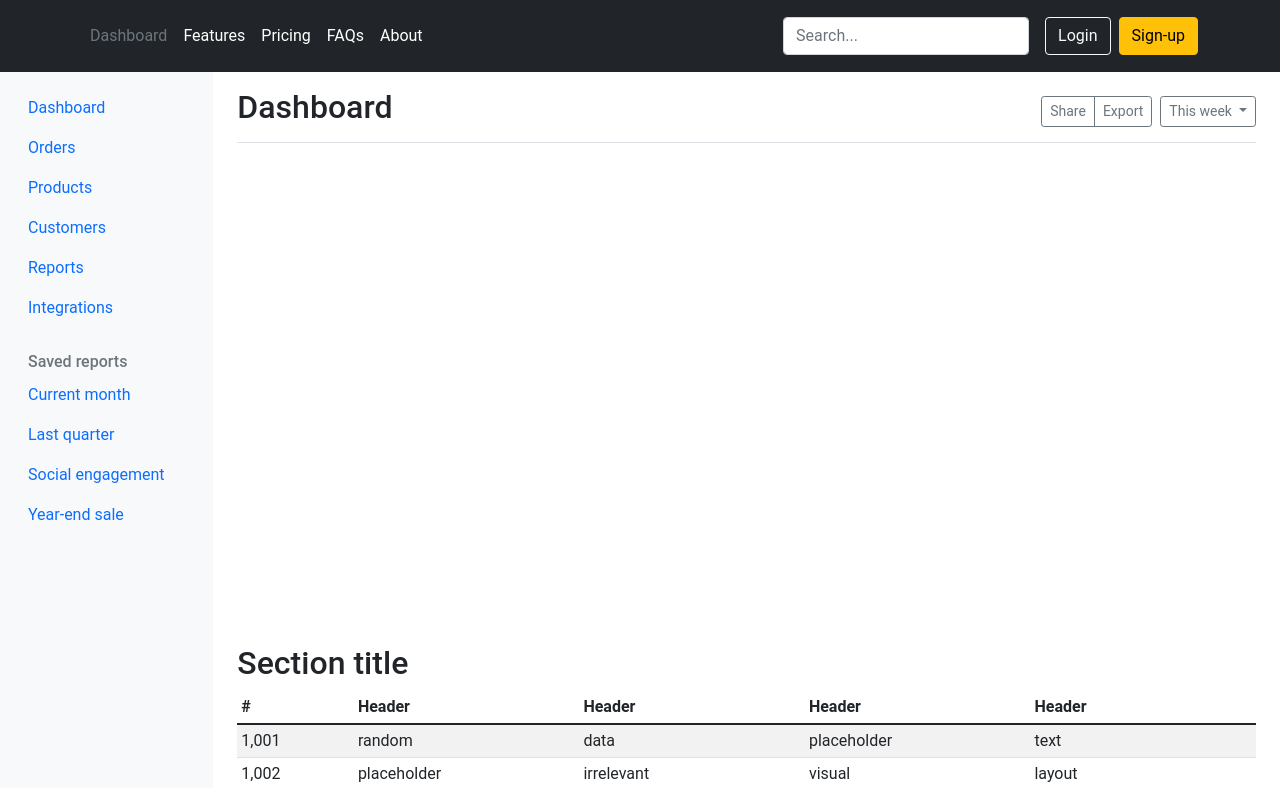
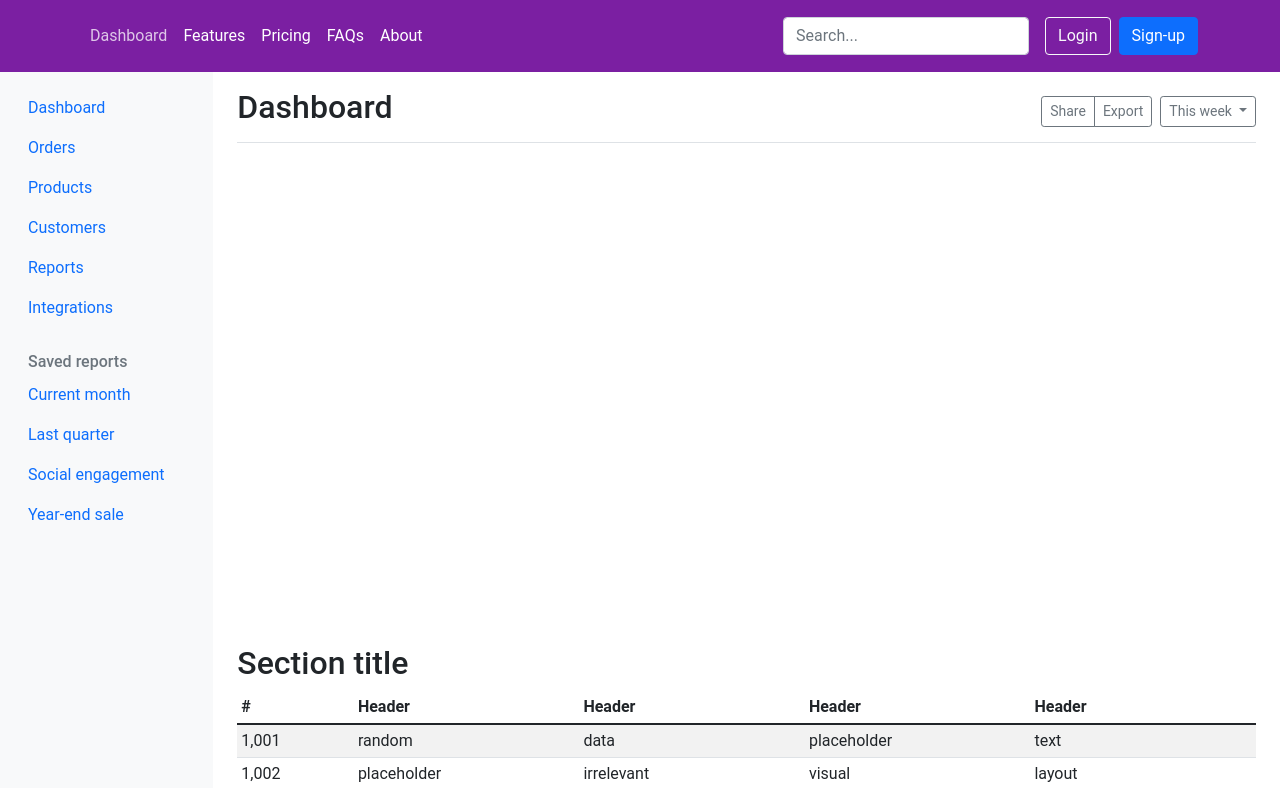
Before and after one commit to martins86/mfe-workspace-portal, an Angular app: page / in a window 1280 px wide. Shown: the top 788 px of the page. Built offline with nearby package versions, Linux system fonts and the light colour scheme.

Commit message:
Editando styles do Header

```diff
--- a/projects/portal/src/app/app.component.html
+++ b/projects/portal/src/app/app.component.html
@@ -1,4 +1,4 @@
-<header class="p-3 bg-dark text-white">
+<header class="p-3 text-white">
   <div class="container">
     <div
       class="
@@ -18,7 +18,11 @@
           mb-md-0
         "
       >
-        <li><a href="#" class="nav-link px-2 text-secondary">Dashboard</a></li>
+        <li>
+          <a href="#" class="nav-link px-2 text-white text-opacity-75"
+            >Dashboard</a
+          >
+        </li>
         <li><a href="#" class="nav-link px-2 text-white">Features</a></li>
         <li><a href="#" class="nav-link px-2 text-white">Pricing</a></li>
         <li><a href="#" class="nav-link px-2 text-white">FAQs</a></li>
@@ -36,7 +40,7 @@
 
       <div class="text-end">
         <button type="button" class="btn btn-outline-light me-2">Login</button>
-        <button type="button" class="btn btn-warning">Sign-up</button>
+        <button type="button" class="btn btn-primary">Sign-up</button>
       </div>
     </div>
   </div>
--- a/projects/portal/src/app/app.component.scss
+++ b/projects/portal/src/app/app.component.scss
@@ -0,0 +1,5 @@
+@import './../assets/styles/colors.scss';
+
+header {
+  background-color: $vivid-violet;
+}
```
